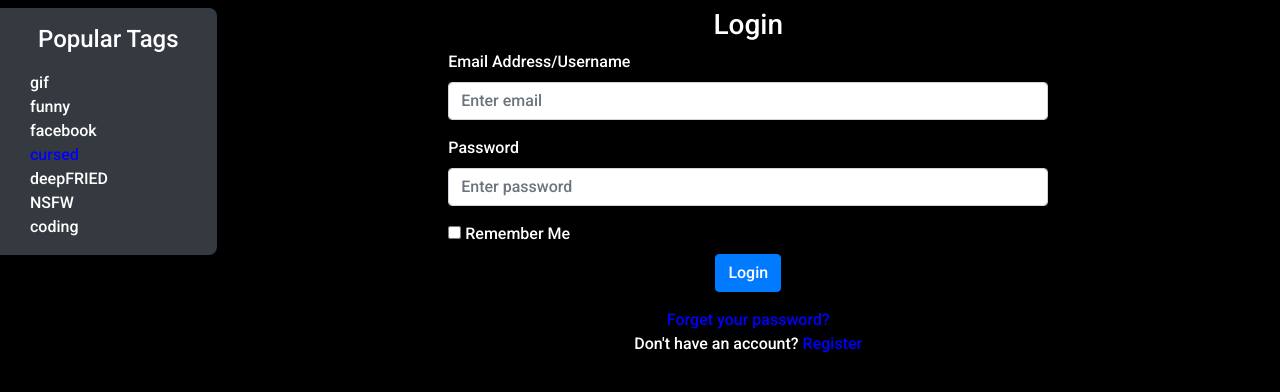
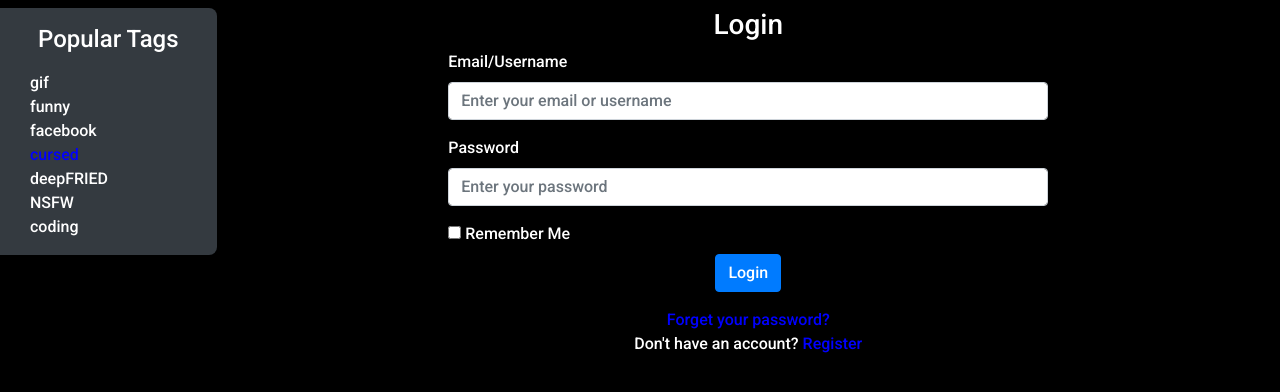
Before and after one commit to azaher1126/MemeBank, a Flask app: page /login in a window 1280 px wide. Shown: the part 56-448 px from the top of the page. Run offline with Flask 3, Linux system fonts and the light colour scheme; parts of the project's set-up code (start-up, migrations or seed data) failed here and were passed over; some libraries are stand-ins or nearby versions.

Commit message:
Completed login forms

```diff
--- a/website/controllers/account_controller.py
+++ b/website/controllers/account_controller.py
@@ -8,6 +8,9 @@ from ..database.meme_model import Meme
 from ..database import db
 from ..models.user_model import UserType
 from ..models.meme_model import convert_to_memetype
+from ..forms.login_form import LoginForm
+from ..forms.register_form import RegisterForm
+from ..forms import flash_errors
 from .helpers.anonymous_only import anonymous_only
 
 account_blueprint = Blueprint('account', __name__)
@@ -15,6 +18,7 @@ account_blueprint = Blueprint('account', __name__)
 @account_blueprint.route('/register', methods=['GET', 'POST'])
 @anonymous_only
 def register():
+    register_form: RegisterForm = RegisterForm()
     if request.method == 'POST':
         email = request.form.get('email')
         username = request.form.get('username')
@@ -51,27 +55,30 @@ def register():
             next_url = request.args.get('next')
             return redirect(next_url or url_for('public.home'))
 
-    return render_template("account/register.html")
+    return render_template("account/register.html", register_form=register_form)
 
 @account_blueprint.route('/login', methods=['GET', 'POST'])
 @anonymous_only
 def login():
-    if request.method == 'POST':
-        email = request.form.get('email')
-        password = request.form.get('password')
-        rememeber_me = request.form.get('remember-me')
+    login_form: LoginForm = LoginForm(formdata=request.form)
+    if login_form.validate_on_submit():
+        email = login_form.username_or_email.data
+        password = login_form.password.data
+        remember_me = login_form.remember_me.data
         user = User.query.filter(or_(User.email==email,User.username==email)).first()
         if user:
             if check_password_hash(user.password, password):
                 flash('Logged in successfully!', category='success')
-                login_user(user, remember=rememeber_me)
+                login_user(user, remember=remember_me)
                 next_url = request.args.get('next')
                 return redirect(next_url or url_for('public.home'))
             else:
                 flash('Incorrect password, try again.', category='error')
         else:
             flash('Email does not exist.', category='error')
-    return render_template("account/login.html")
+    else:
+        flash_errors(login_form)
+    return render_template("account/login.html", login_form=login_form)
 
 @account_blueprint.route('/logout')
 @login_required
--- a/website/forms/login_form.py
+++ b/website/forms/login_form.py
@@ -1,8 +1,9 @@
 from flask_wtf import FlaskForm
-from wtforms import StringField, SubmitField, PasswordField
+from wtforms import StringField, SubmitField, PasswordField, BooleanField
 from wtforms.validators import DataRequired
 
-class RegisterForm(FlaskForm):
-    username_or_email = StringField('Email/Username', validators=[DataRequired()])
-    password = PasswordField('Password', validators=[DataRequired()])
-    submit = SubmitField('Register')
+class LoginForm(FlaskForm):
+    username_or_email = StringField('Email/Username', validators=[DataRequired()], render_kw={"placeholder": "Enter your email or username"})
+    password = PasswordField('Password', validators=[DataRequired()], render_kw={"placeholder": "Enter your password"})
+    remember_me = BooleanField('Remember Me')
+    submit = SubmitField('Login')
--- a/website/templates/account/login.html
+++ b/website/templates/account/login.html
@@ -10,20 +10,20 @@
 <div class="d-flex flex-column align-items-center w-100">
   <h3>Login</h3>
   <form method="POST" class="form account-form">
+    {{ login_form.csrf_token }}
     <div class="form-group">
-      <label for="email">Email Address/Username</label>
-      <input type="email" class="form-control" id="email" name="email" placeholder="Enter email" />
+      {{ login_form.username_or_email.label }}
+      {{ login_form.username_or_email(class="form-control") }}
     </div>
     <div class="form-group">
-      <label for="password">Password</label>
-      <input type="password" class="form-control" id="password" name="password" placeholder="Enter password" />
+      {{ login_form.password.label }}
+      {{ login_form.password(class="form-control") }}
     </div>
     <div class="form-group">
-      <label for="remember-me" style="padding-right: 8px;"><span>
-          <input id="remember-me" name="remember-me" type="checkbox"></span>
-        <span>Remember Me</span></label><br>
+      {{ login_form.remember_me }}
+      {{ login_form.remember_me.label }}
       <div class="text-center">
-        <button type="submit" class="btn btn-primary">Login</button>
+        {{ login_form.submit(class="btn btn-primary") }}
       </div>
     </div>
   </form>
--- a/website/templates/base.html
+++ b/website/templates/base.html
@@ -52,7 +52,7 @@
                             <input type="hidden" name="csrf_token" value="{{ csrf_token() }}"/>
                             <div class="form-group">
                                 <label for="email">Email Address/Username</label>
-                                <input type="text" class="form-control" id="email" name="email"
+                                <input type="text" class="form-control" id="email" name="username_or_email"
                                     placeholder="Enter email" />
                             </div>
                             <div class="form-group">
@@ -60,6 +60,9 @@
                                 <input type="password" class="form-control" id="password" name="password"
                                     placeholder="Enter password" />
                             </div>
+                            <label for="remember-me" style="padding-right: 8px;"><span>
+                                <input id="remember-me" name="remember_me" type="checkbox"></span>
+                            <span>Remember Me</span></label><br>
                             <button type="submit" class="btn btn-primary">Sign in</button>
                         </form>
                         <div class="dropdown-divider"></div>
```
Also changed, not shown: website/forms/register_form.py (+6 -6 lines).
